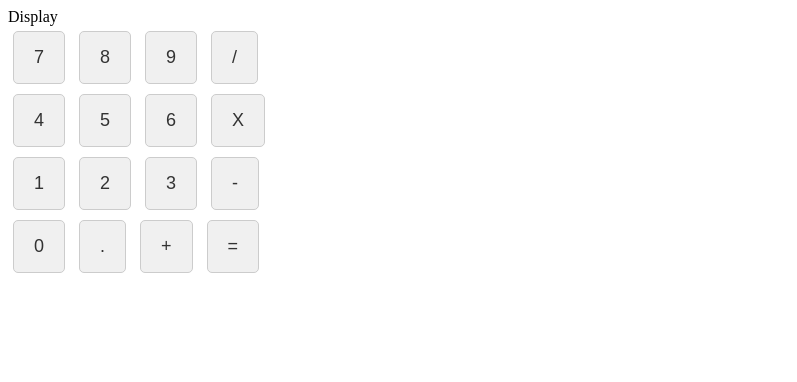
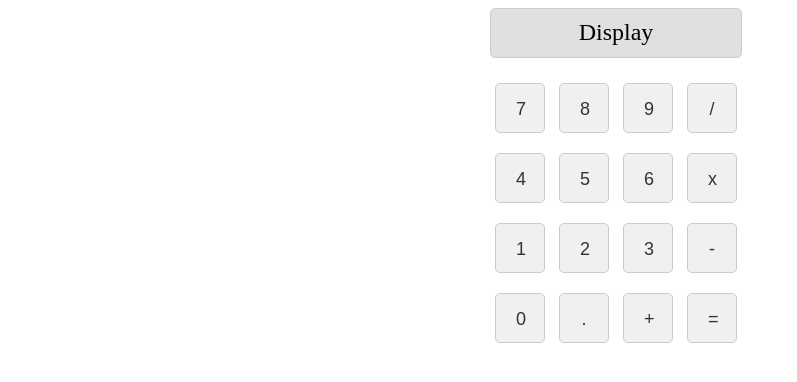
Before and after one commit to Joooul11/Calculator, a plain HTML site: page index.html in a window 1280 px wide. Shown: the whole page, without its empty margins (0-797 px from the left). Drawn offline with Linux system fonts and the light colour scheme.

Commit message:
added main styles and changes html

```diff
--- a/index.html
+++ b/index.html
@@ -19,7 +19,7 @@
             <Button>4</Button>
             <Button>5</Button>
             <Button>6</Button>
-            <Button>X</Button>
+            <Button>x</Button>
         </div>
         <div class="third-row">
             <Button>1</Button>
--- a/styles.css
+++ b/styles.css
@@ -1,14 +1,42 @@
+.container{
+    display: flex;
+    flex-wrap: wrap;
+    width: 300px; /* Adjust width as needed */
+    margin: 0 auto; /* Center the calculator */
+    gap: 10px; /* Gap between buttons */
+}
+
+.display {
+    display: flex;
+    justify-content: center;
+    width: 252px; /* Full width for the display */
+    height: 50px; /* Fixed height for the display */
+    margin-bottom: 10px; /* Margin below the display */
+    background-color: #e0e0e0; /* Background color for the display */
+    border: 1px solid #ccc; /* Border for the display */
+    border-radius: 5px; /* Rounded corners for the display */
+    font-size: 24px; /* Larger text size for the display */
+    text-align: right; /* Align text to the right */
+    padding: 10px; /* Padding inside the display */
+    box-sizing: border-box; /* Include padding and border in the element's total width and height */
+}
+
+
 button {
     background-color: #f0f0f0; /* Light gray background */
     border: 1px solid #ccc; /* Light gray border */
     border-radius: 5px; /* Rounded corners */
     color: #333; /* Dark text color */
+    width: 50px; /* Fixed width */
+    height: 50px; /* Fixed height */
     font-size: 18px; /* Larger text size */
     padding: 15px 20px; /* Padding for size and spacing */
     margin: 5px; /* Margin between buttons */
     cursor: pointer; /* Pointer cursor on hover */
     transition: background-color 0.3s, box-shadow 0.3s; /* Smooth transition for hover effects */
 }
+
+
 
 button:hover {
     background-color: #e0e0e0; /* Slightly darker gray on hover */
```
